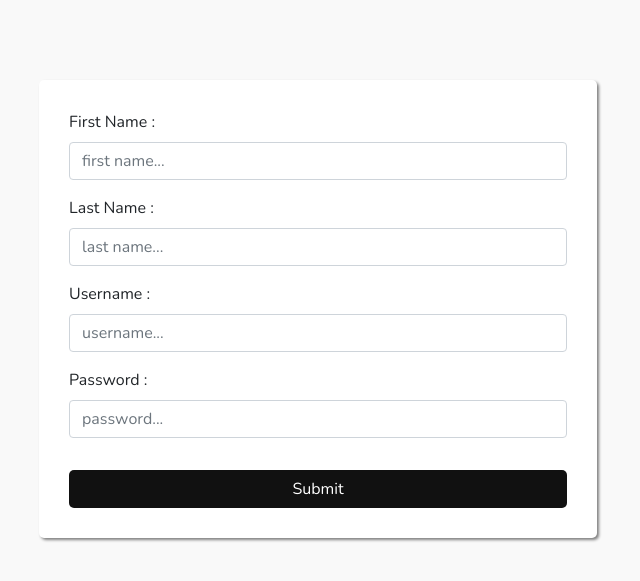
After one commit to Marcos8060/Django-4, a Django app: page /register/ in a window 1280 px wide. The commit adds this page. Shown: the top 581 px of the page, without its empty margins (322-962 px from the left). Run offline with Django 4.2, Linux system fonts and the light colour scheme.

Commit message:
styled the signUp page

```diff
--- a/resident/static/css/style.css
+++ b/resident/static/css/style.css
@@ -57,6 +57,28 @@ body{
 .poster__img:hover{
     transform: scale(1.08);
 }
+/* register page */
+.form__container{
+    width: 50%;
+    margin-left: auto;
+    margin-right: auto;
+    background-color: white;
+    border-radius: 5px;
+    box-shadow: 2px 2px 3px gray;
+    padding: 30px;
+    margin-top: 10vh;
+}
+.form__container > form > input:focus{
+    box-shadow: none;
+}
+.btn1{
+    background: #111;
+    color: white;
+    width: 100%;
+    border: none;
+    height: 38px;
+    border-radius: 5px;
+}
 /* footer */
 footer{
     background: #111;
--- /dev/null
+++ b/resident/templates/register.html
@@ -0,0 +1,30 @@
+{% load static %}
+<!DOCTYPE html>
+<html lang="en">
+<head>
+    <meta charset="UTF-8">
+    <meta http-equiv="X-UA-Compatible" content="IE=edge">
+    <meta name="viewport" content="width=device-width, initial-scale=1.0">
+    <link href="https://cdn.jsdelivr.net/npm/bootstrap@5.0.2/dist/css/bootstrap.min.css" rel="stylesheet" integrity="sha384-EVSTQN3/azprG1Anm3QDgpJLIm9Nao0Yz1ztcQTwFspd3yD65VohhpuuCOmLASjC" crossorigin="anonymous">
+    <link rel="stylesheet" href="{% static 'css/style.css' %}">
+
+    <title>Register</title>
+</head>
+<body>
+    <div class="container">
+        <div class="form__container">
+            <form action="">
+                <label class="form-label" for="firstname">First Name :</label>
+                <input class="form-control mb-3" name="first_name" type="text" placeholder="first name...">
+                <label class="form-label" for="lastname">Last Name :</label>
+                <input class="form-control mb-3" name="last_name" type="text" placeholder="last name...">
+                <label class="form-label" for="username">Username :</label>
+                <input class="form-control mb-3" name="username" type="text" placeholder="username...">
+                <label class="form-label" for="password">Password :</label>
+                <input class="form-control mb-3" name="password" type="text" placeholder="password...">
+                <button class="btn1 mt-3">Submit</button>
+            </form>
+        </div>
+    </div>
+</body>
+</html>
--- a/resident/urls.py
+++ b/resident/urls.py
@@ -4,5 +4,6 @@ from . import views
 
 
 urlpatterns = [
-    path('',views.home,name='home')
+    path('',views.home,name='home'),
+    path('register/',views.register,name='register'),
 ]
--- a/resident/views.py
+++ b/resident/views.py
@@ -3,3 +3,7 @@ from django.shortcuts import render
 # Create your views here.
 def home(request):
     return render(request,'index.html')
+
+# register view
+def register(request):
+    return render(request,'register.html')
```
